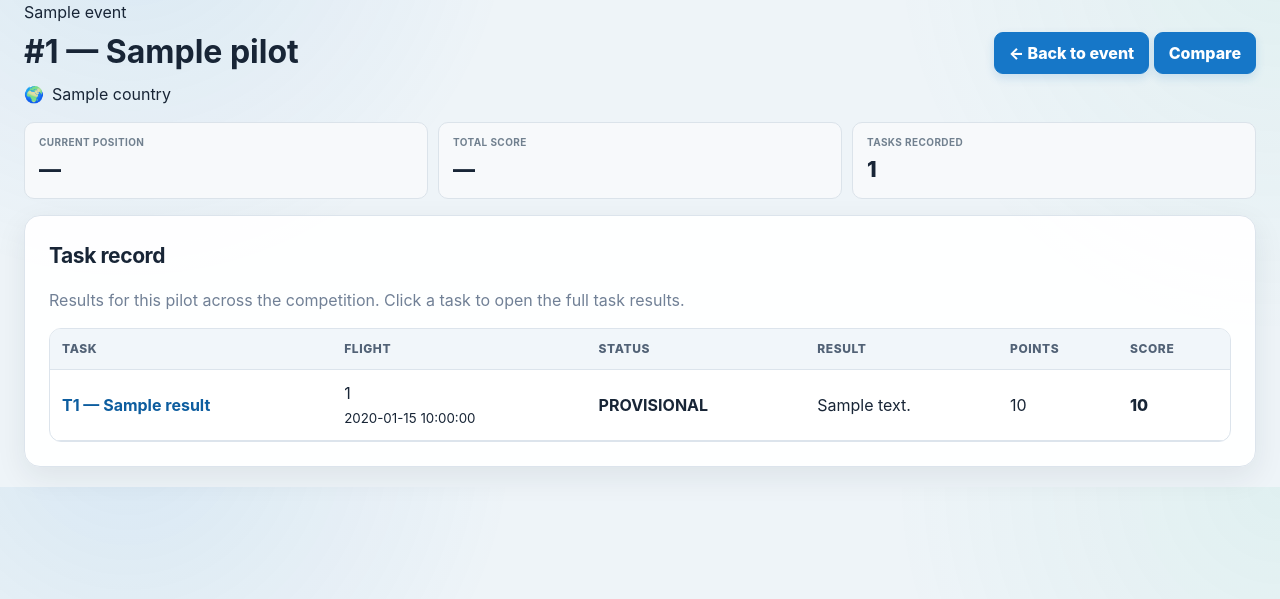
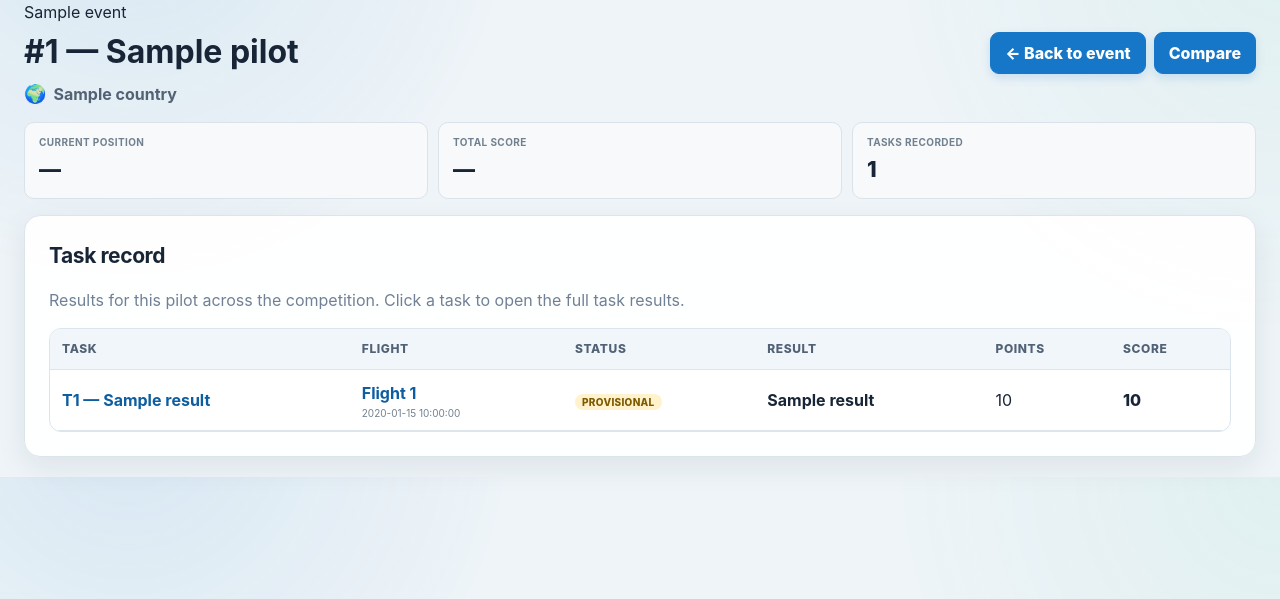
Before and after one commit to Jimmy-thom/balloon-competition-results, a Flask app: template templates/pilot.html in a window 1280 px wide. Shown: the part 52-651 px from the top of the page. Run offline with Flask 3, Linux system fonts and the light colour scheme; the template is opened without the code that fills it: most values are stand-ins (such as "Sample title", 1, 10 or a date in 2020); data that the repository does not hold is empty; some libraries are stand-ins or nearby versions.

Commit message:
Update pilot.html

```diff
--- a/templates/pilot.html
+++ b/templates/pilot.html
@@ -9,8 +9,18 @@
     margin-bottom:16px;
   }
   .pilot-hero h1{margin:4px 0 6px}
-  .pilot-country{display:flex;align-items:center;gap:8px}
-  .pilot-country img{width:24px;height:16px;object-fit:cover;border-radius:2px}
+  .pilot-country{display:flex;align-items:center;gap:7px;margin-top:2px}
+  .pilot-country .flag{font-size:18px;line-height:1}
+  .pilot-country .country-name{font-weight:700;color:#526274}
+  .pilot-actions{display:flex;gap:8px;flex-wrap:wrap}
+  .status-badge{display:inline-flex;align-items:center;padding:3px 7px;border-radius:999px;font-size:10px;font-weight:800;line-height:1;text-transform:uppercase;letter-spacing:.03em}
+  .status-final{background:#e8f4ea;color:#2e6b3a}
+  .status-provisional{background:#fff2cc;color:#7d5a00}
+  .status-other{background:#edf1f5;color:#5c6977}
+  .flight-link{font-weight:750;white-space:nowrap}
+  .flight-date{display:block;margin-top:2px;color:#71808f;font-size:10px;line-height:1.2}
+  .result-cell{font-weight:700;white-space:nowrap}
+  .pilot-table th,.pilot-table td{padding:8px 10px}
   .pilot-summary{
     display:grid;grid-template-columns:repeat(3,minmax(0,1fr));
     gap:10px;margin-bottom:16px;
@@ -25,7 +35,6 @@
   .pilot-table td{vertical-align:middle}
   .pilot-table .task-link{font-weight:700}
   .pilot-table .score{font-weight:800}
-  .status.provisional{font-weight:700}
   .pilot-back{margin-top:12px}
   @media(max-width:700px){
     .pilot-hero{align-items:flex-start;flex-direction:column}
@@ -39,32 +48,32 @@
     <div class="eyebrow">{{event.title}}</div>
     <h1>#{{pilot.competition_number}} — {{pilot.name}}</h1>
     <div class="muted pilot-country">
-      {% set c = pilot.country|lower %}
-      {% if 'united kingdom' in c or c in ['gb','gbr'] %}<span>🇬🇧</span>
-      {% elif 'australia' in c or c in ['au','aus'] %}<span>🇦🇺</span>
-      {% elif 'belgium' in c or c in ['be','bel'] %}<span>🇧🇪</span>
-      {% elif 'austria' in c or c in ['at','aut'] %}<span>🇦🇹</span>
-      {% elif 'croatia' in c or c in ['hr','hrv'] %}<span>🇭🇷</span>
-      {% elif 'czech' in c or c in ['cz','cze'] %}<span>🇨🇿</span>
-      {% elif 'germany' in c or c in ['de','deu'] %}<span>🇩🇪</span>
-      {% elif 'hungary' in c or c in ['hu','hun'] %}<span>🇭🇺</span>
-      {% elif 'lithuania' in c or c in ['lt','ltu'] %}<span>🇱🇹</span>
-      {% elif 'netherlands' in c or c in ['nl','nld'] %}<span>🇳🇱</span>
-      {% elif 'poland' in c or c in ['pl','pol'] %}<span>🇵🇱</span>
-      {% elif 'slovakia' in c or c in ['sk','svk'] %}<span>🇸🇰</span>
-      {% elif 'slovenia' in c or c in ['si','svn'] %}<span>🇸🇮</span>
-      {% elif 'new zealand' in c or c in ['nz','nzl'] %}<span>🇳🇿</span>
-      {% elif 'france' in c or c in ['fr','fra'] %}<span>🇫🇷</span>
-      {% elif 'italy' in c or c in ['it','ita'] %}<span>🇮🇹</span>
-      {% elif 'spain' in c or c in ['es','esp'] %}<span>🇪🇸</span>
-      {% elif 'switzerland' in c or c in ['ch','che'] %}<span>🇨🇭</span>
-      {% elif 'united states' in c or c in ['us','usa'] %}<span>🇺🇸</span>
-      {% elif 'canada' in c or c in ['ca','can'] %}<span>🇨🇦</span>
-      {% else %}<span>🌍</span>{% endif %}
-      <span>{{pilot.country}}</span>
+      {% set c = (pilot.country or '')|lower|trim %}
+      {% if 'united kingdom' in c or c in ['gb','gbr'] %}<span class="flag">🇬🇧</span>
+      {% elif 'australia' in c or c in ['au','aus'] %}<span class="flag">🇦🇺</span>
+      {% elif 'belgium' in c or c in ['be','bel'] %}<span class="flag">🇧🇪</span>
+      {% elif 'austria' in c or c in ['at','aut'] %}<span class="flag">🇦🇹</span>
+      {% elif 'croatia' in c or c in ['hr','hrv'] %}<span class="flag">🇭🇷</span>
+      {% elif 'czech' in c or c in ['cz','cze'] %}<span class="flag">🇨🇿</span>
+      {% elif 'germany' in c or c in ['de','deu'] %}<span class="flag">🇩🇪</span>
+      {% elif 'hungary' in c or c in ['hu','hun'] %}<span class="flag">🇭🇺</span>
+      {% elif 'lithuania' in c or c in ['lt','ltu'] %}<span class="flag">🇱🇹</span>
+      {% elif 'netherlands' in c or c in ['nl','nld'] %}<span class="flag">🇳🇱</span>
+      {% elif 'poland' in c or c in ['pl','pol'] %}<span class="flag">🇵🇱</span>
+      {% elif 'slovakia' in c or c in ['sk','svk'] %}<span class="flag">🇸🇰</span>
+      {% elif 'slovenia' in c or c in ['si','svn'] %}<span class="flag">🇸🇮</span>
+      {% elif 'new zealand' in c or c in ['nz','nzl'] %}<span class="flag">🇳🇿</span>
+      {% elif 'france' in c or c in ['fr','fra'] %}<span class="flag">🇫🇷</span>
+      {% elif 'italy' in c or c in ['it','ita'] %}<span class="flag">🇮🇹</span>
+      {% elif 'spain' in c or c in ['es','esp'] %}<span class="flag">🇪🇸</span>
+      {% elif 'switzerland' in c or c in ['ch','che'] %}<span class="flag">🇨🇭</span>
+      {% elif 'united states' in c or c in ['us','usa'] %}<span class="flag">🇺🇸</span>
+      {% elif 'canada' in c or c in ['ca','can'] %}<span class="flag">🇨🇦</span>
+      {% else %}<span class="flag">🌍</span>{% endif %}
+      <span class="country-name">{{pilot.country}}</span>
     </div>
   </div>
-  <div>
+  <div class="pilot-actions">
     <a class="button" href="/event/{{event.id}}">← Back to event</a>
     <a class="button" href="/event/{{event.id}}/compare?pilots={{pilot.competition_number}}">Compare</a>
   </div>
@@ -108,11 +117,21 @@
               T{{r.task_number}} — {{r.name}}
             </a>
           </td>
-          <td>{{r.flight_number}}<br><small>{{r.flight_date}}</small></td>
-          <td><span class="status {{r.status|lower}}">{{r.status}}</span></td>
-          <td>{{r.result_text}}</td>
-          <td>{{r.points}}</td>
-          <td class="score">{{r.score}}</td>
+          <td>
+            {% if r.flight_number %}
+              <a class="flight-link" href="/event/{{event.id}}/task/{{r.task_number}}">Flight {{r.flight_number}}</a>
+            {% else %}
+              <span class="flight-link">Flight</span>
+            {% endif %}
+            <span class="flight-date">{{r.flight_date}}</span>
+          </td>
+          <td>
+            {% set st = (r.status or '')|upper %}
+            <span class="status-badge {% if st == 'FINAL' %}status-final{% elif 'PROVISIONAL' in st %}status-provisional{% else %}status-other{% endif %}">{{r.status}}</span>
+          </td>
+          <td class="result-cell">{{r.result}}</td>
+          <td>{{"%.0f"|format(r.points or 0)}}</td>
+          <td class="score">{{"%.0f"|format(r.score or 0)}}</td>
         </tr>
         {% endfor %}
       </tbody>
```
